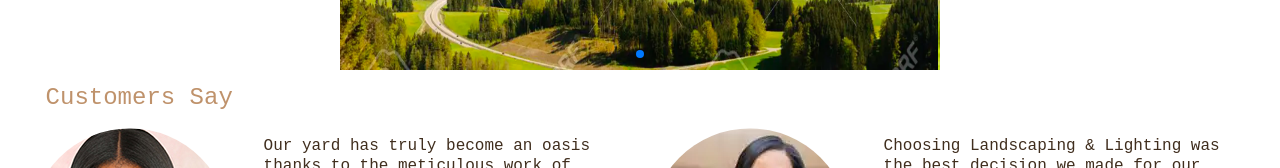
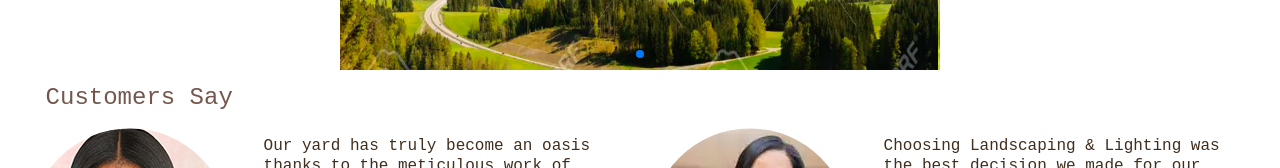
Before and after one commit to emzie00/landscapeAndLighting, a plain HTML site: page index.html in a window 1280 px wide. Shown: the part 332-500 px from the top of the page. Drawn offline with nearby package versions, Linux system fonts and the light colour scheme; a web font is replaced by a local one.

Commit message:
contrast issues

```diff
--- a/scss/_small.scss
+++ b/scss/_small.scss
@@ -45,8 +45,8 @@ main {
 	h1 {
         padding: 1rem 2vw .5rem 2vw;
         font-size: 1.5rem;
-        color: $secondaryColor;
-        font-weight: $lightWeight
+        color: $primaryColor;
+        font-weight: $lightWeight;
     }
     .hero {width: 100%;}
     .hero img {
```
Also changed, not shown: css/styles.css, css/styles.min.css.
